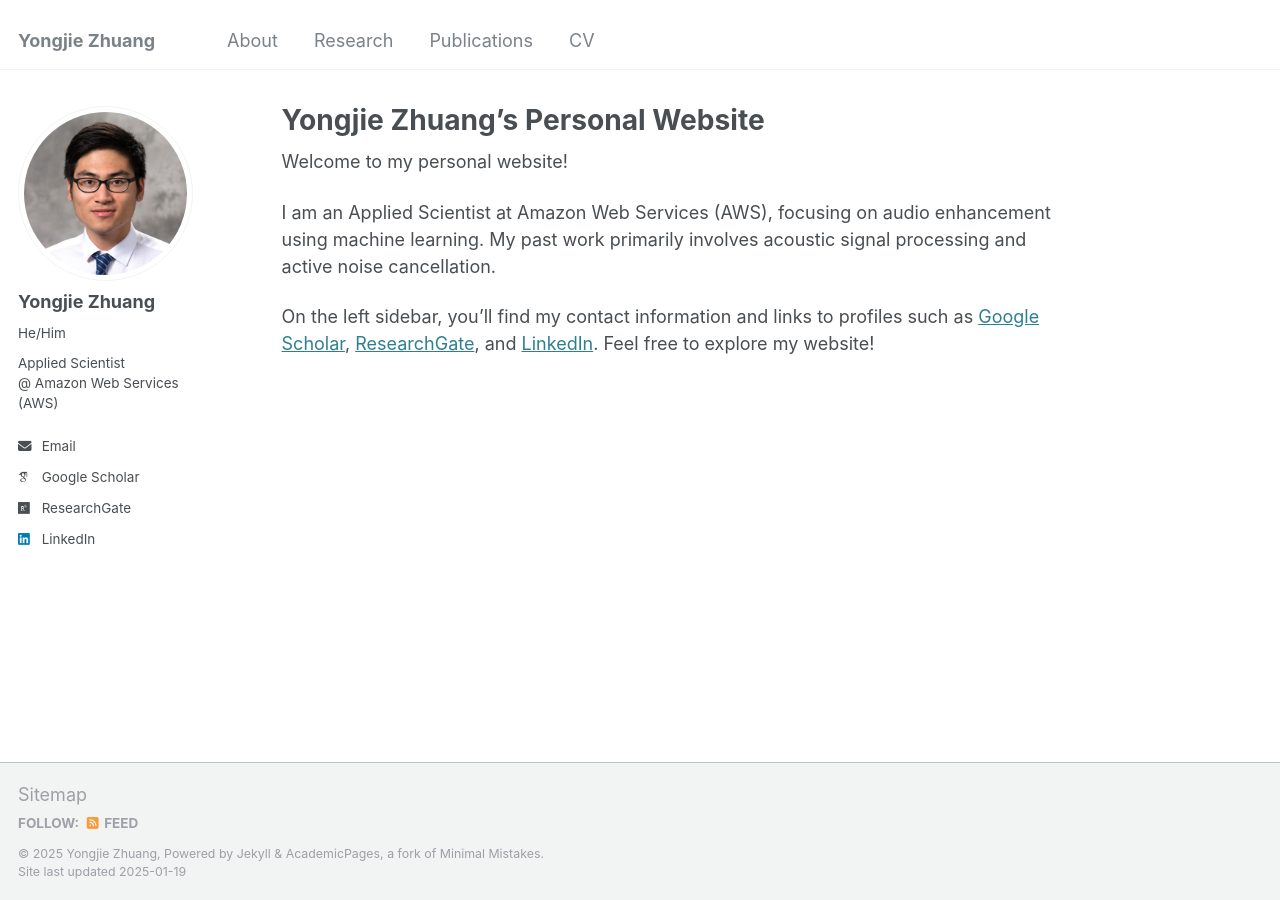
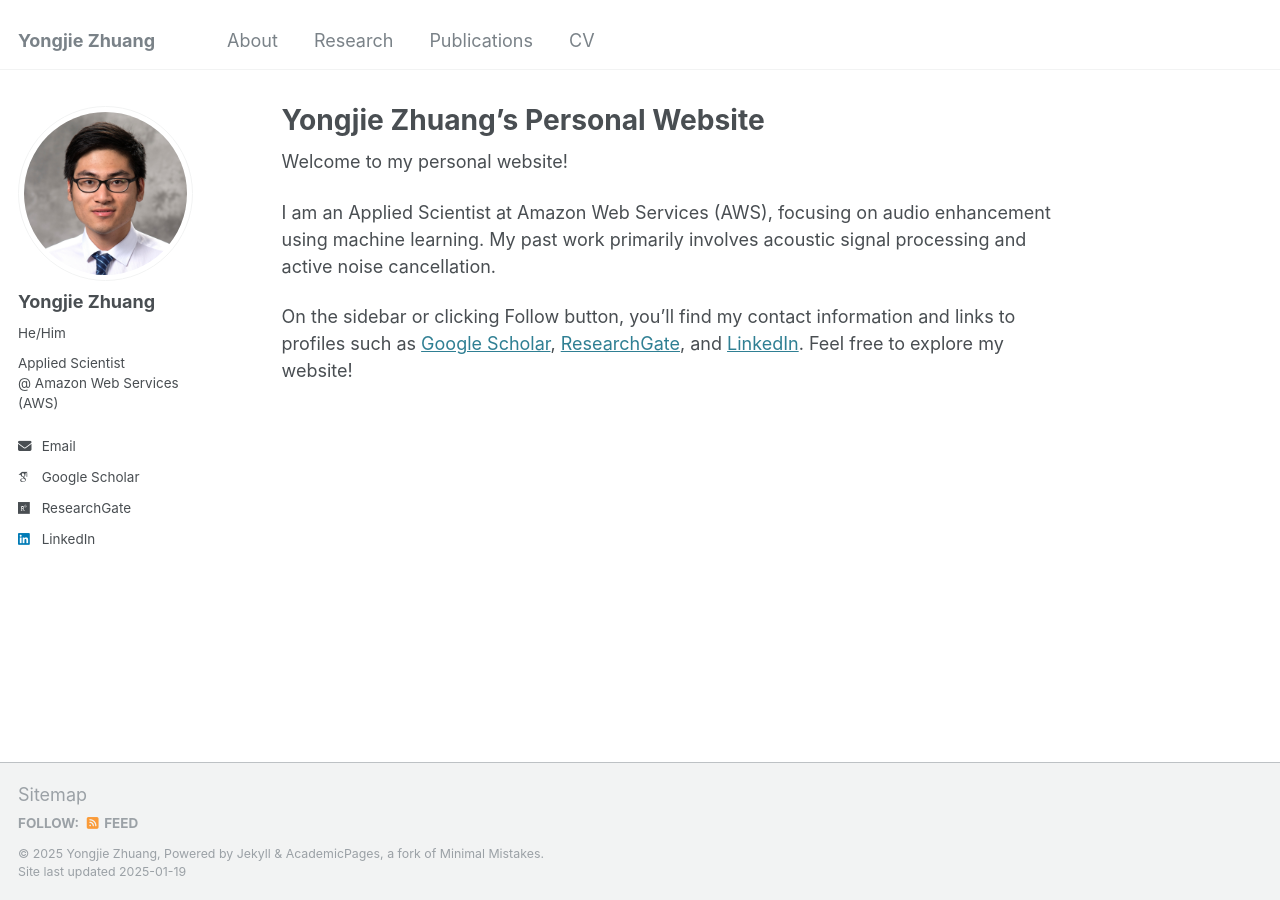
Before and after one commit to Yongjie-Zhuang/Yongjie-Zhuang.github.io, a Jekyll site: the page built from _pages/about.md, in a window 1280 px wide. Built offline with Jekyll 4.4.1, drawn with Linux system fonts in a browser that asks for light colours; some web fonts are replaced.

Commit message:
Minor revise for mobile phone layout compatibility

```diff
--- a/_pages/about.md
+++ b/_pages/about.md
@@ -11,7 +11,7 @@
 
 I am an Applied Scientist at Amazon Web Services (AWS), focusing on audio enhancement using machine learning. My past work primarily involves acoustic signal processing and active noise cancellation.
 
-On the left sidebar, you’ll find my contact information and links to profiles such as <a href="{{ site.author.googlescholar }}">Google Scholar</a>, <a href="{{ site.author.researchgate }}">ResearchGate</a>, and <a href="{{ site.author.linkedin }}">LinkedIn</a>. Feel free to explore my website!
+On the sidebar or clicking Follow button, you’ll find my contact information and links to profiles such as <a href="{{ site.author.googlescholar }}">Google Scholar</a>, <a href="{{ site.author.researchgate }}">ResearchGate</a>, and <a href="{{ site.author.linkedin }}">LinkedIn</a>. Feel free to explore my website!
 
 <!-- Getting started
 ======
```
